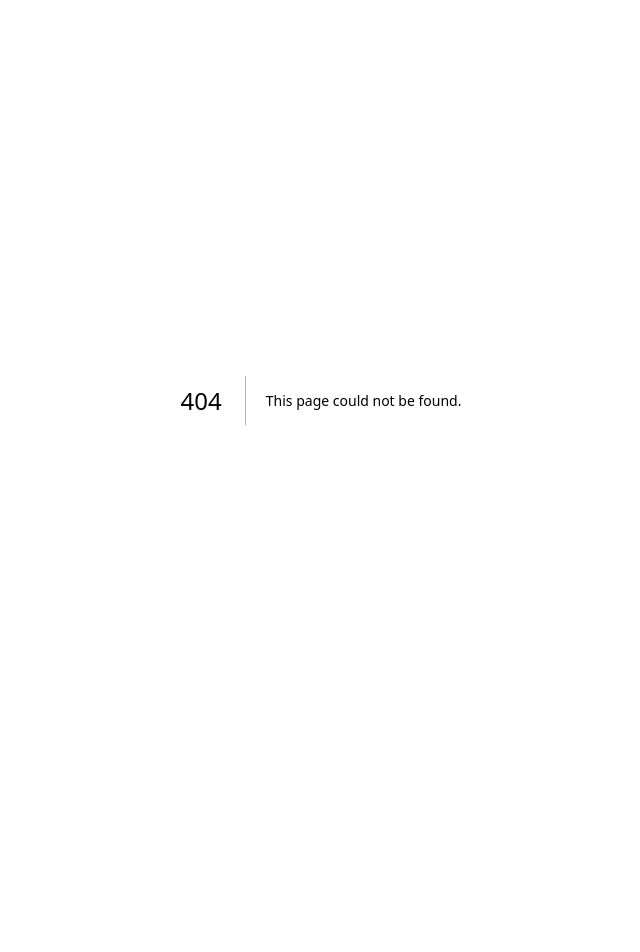
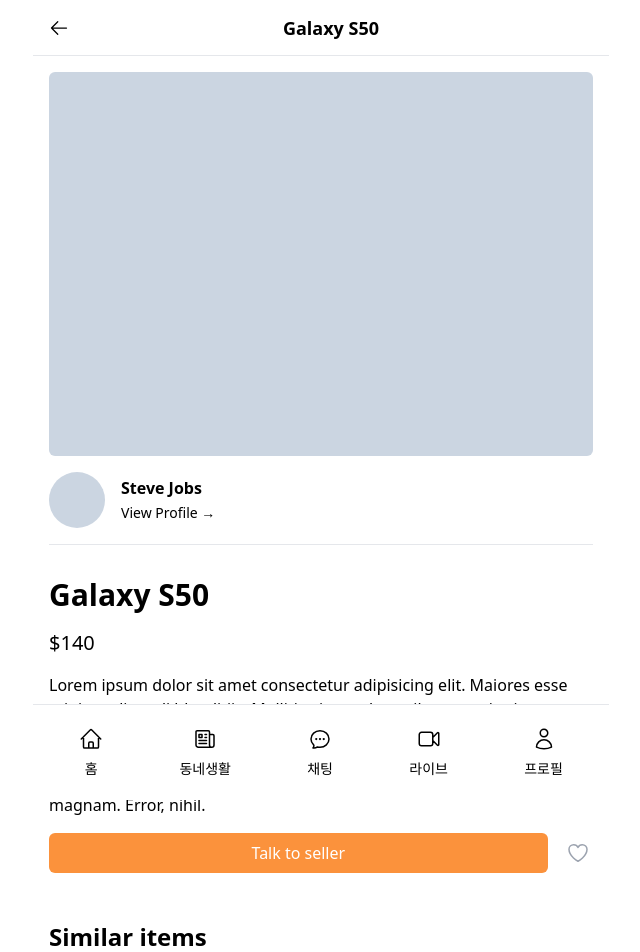
Before and after one commit to KeMezz/carrot-market, a Next.js app: page /items/1 in a window 1280 px wide. Before the commit this address had no page. Shown: the top 952 px of the page, without its empty margins (319-959 px from the left). Before the commit the page ends 800 px from the top, so only its background shows below. Built offline with nearby package versions, Linux system fonts and the light colour scheme.

Commit message:
create product detail page

```diff
--- /dev/null
+++ b/components/gridProduct.tsx
@@ -0,0 +1,18 @@
+import { NextPage } from "next";
+
+interface GridProductProps {
+  title: string;
+  price: number;
+}
+
+const GridProduct: NextPage<GridProductProps> = ({ title, price }) => {
+  return (
+    <div>
+      <div className="w-full h-56 bg-slate-300 mb-3" />
+      <h4 className="font-semibold">{title}</h4>
+      <p>${price}</p>
+    </div>
+  );
+};
+
+export default GridProduct;
--- /dev/null
+++ b/components/profile.tsx
@@ -0,0 +1,15 @@
+import { NextPage } from "next";
+
+const Profile: NextPage = () => {
+  return (
+    <div className="flex items-center gap-4 border-b py-4">
+      <div className="w-14 h-14 rounded-full bg-slate-300" />
+      <div>
+        <p className="font-semibold">Steve Jobs</p>
+        <button className="text-sm cursor-pointer">View Profile →</button>
+      </div>
+    </div>
+  );
+};
+
+export default Profile;
--- /dev/null
+++ b/pages/items/[id].tsx
@@ -0,0 +1,57 @@
+import { NextPage } from "next";
+import GridProduct from "../../components/gridProduct";
+import Layout from "../../components/layout";
+import Profile from "../../components/profile";
+import SubmitBtn from "../../components/submitBtn";
+
+const ItemDetail: NextPage = () => {
+  return (
+    <Layout canGoBack title="Galaxy S50">
+      <section className="p-4 ">
+        <div className="w-full h-96 bg-slate-300 rounded-md" />
+        <Profile />
+        <div className="flex flex-col gap-4 py-4 my-4">
+          <h2 className="text-3xl font-bold">Galaxy S50</h2>
+          <h3 className="text-xl">$140</h3>
+          <p>
+            Lorem ipsum dolor sit amet consectetur adipisicing elit. Maiores
+            esse minima eligendi blanditiis. Mollitia vitae voluptatibus
+            exercitationem, a minus fugiat impedit error deleniti dolore. Facere
+            ducimus eum ratione facilis in ipsa nisi placeat nemo nesciunt
+            expedita neque quos assumenda perferendis aliquam cumque vel, sit
+            minima id aspernatur magnam. Error, nihil.
+          </p>
+          <div className="flex items-center gap-4">
+            <SubmitBtn title="Talk to seller" />
+            <div className="flex justify-center w-8 text-gray-400">
+              <svg
+                xmlns="http://www.w3.org/2000/svg"
+                fill="none"
+                viewBox="0 0 24 24"
+                strokeWidth={1.5}
+                stroke="currentColor"
+                className="w-6 h-6"
+              >
+                <path
+                  strokeLinecap="round"
+                  strokeLinejoin="round"
+                  d="M21 8.25c0-2.485-2.099-4.5-4.688-4.5-1.935 0-3.597 1.126-4.312 2.733-.715-1.607-2.377-2.733-4.313-2.733C5.1 3.75 3 5.765 3 8.25c0 7.22 9 12 9 12s9-4.78 9-12z"
+                />
+              </svg>
+            </div>
+          </div>
+        </div>
+        <div className="mt-8">
+          <h3 className="text-2xl font-semibold">Similar items</h3>
+          <div className="grid grid-cols-2 py-4 gap-4">
+            {Array.from({ length: 5 }, (_, i) => i).map((i) => (
+              <GridProduct key={i} title="Galaxy S60" price={6} />
+            ))}
+          </div>
+        </div>
+      </section>
+    </Layout>
+  );
+};
+
+export default ItemDetail;
```
